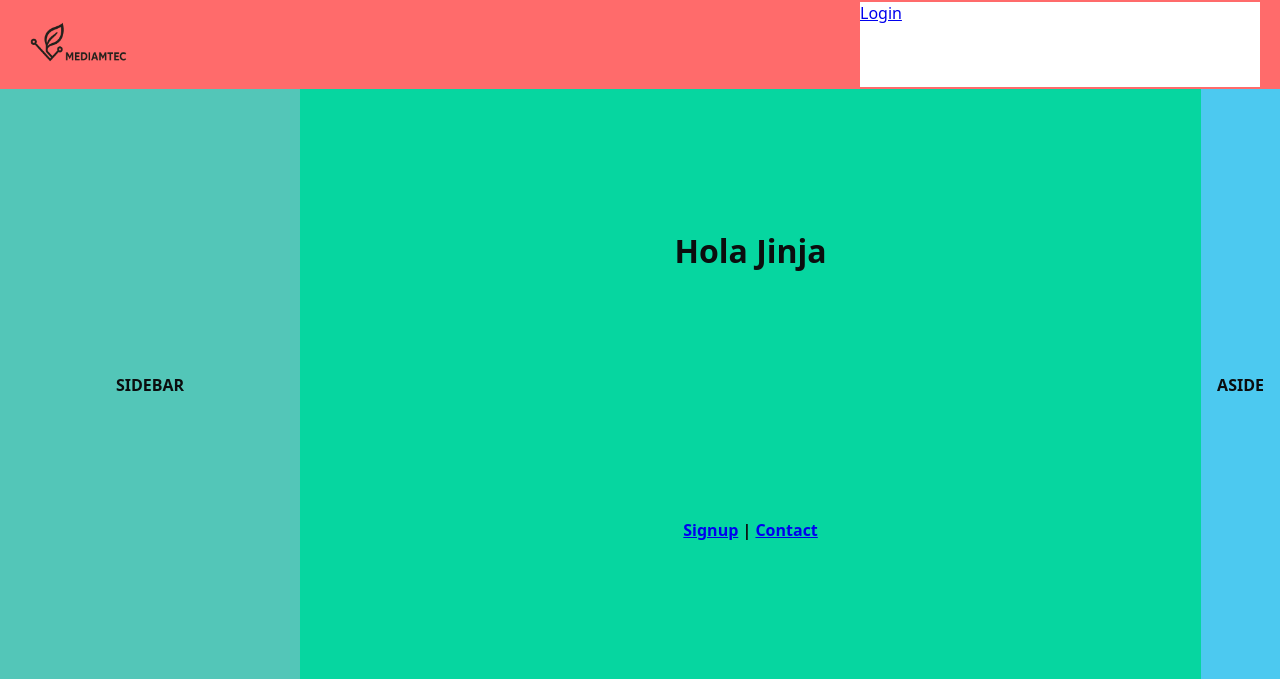
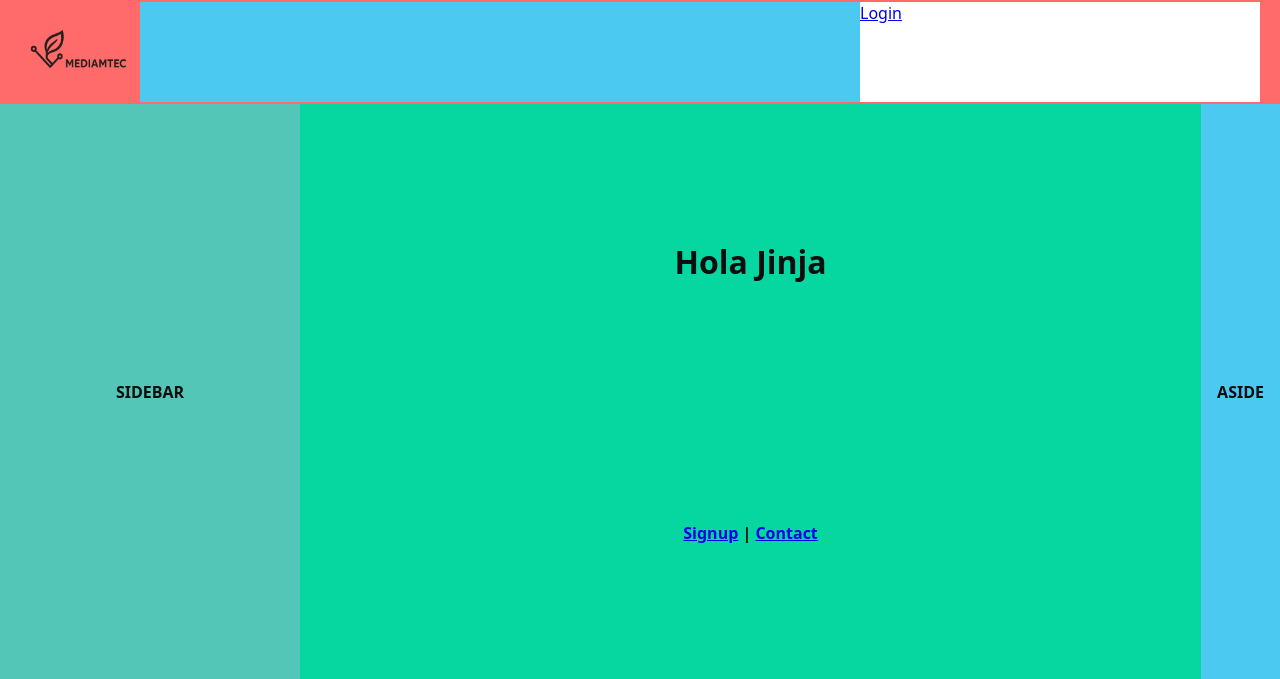
Before and after one commit to AlbertoRigoglioso/PrimerosPasos, a Flask app: page / in a window 1280 px wide. Shown: the top 679 px of the page. Run offline with Flask 3, Linux system fonts and the light colour scheme.

Commit message:
Update base.html

```diff
--- a/templates/base.html
+++ b/templates/base.html
@@ -13,7 +13,9 @@
       <div class="logo-container">
           <img src="{{ url_for('static', filename='img/logo.png') }}" alt="Logo">
       </div>
+      <div class="header_c2"></div>
       <a class="login_case" href="/login">Login</a>
+
     </header>
 
     <!-- <nav class="box">NAV</nav> -->
```
